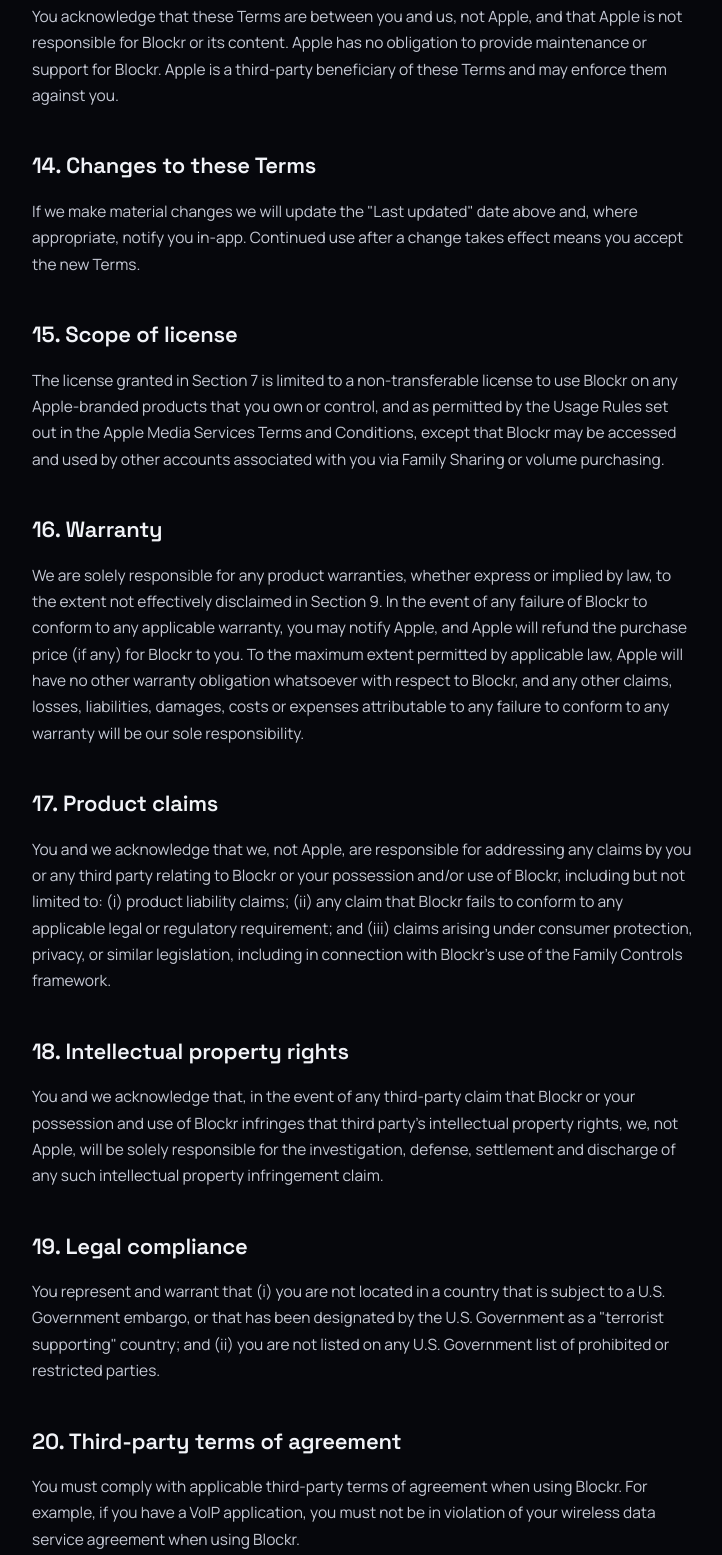
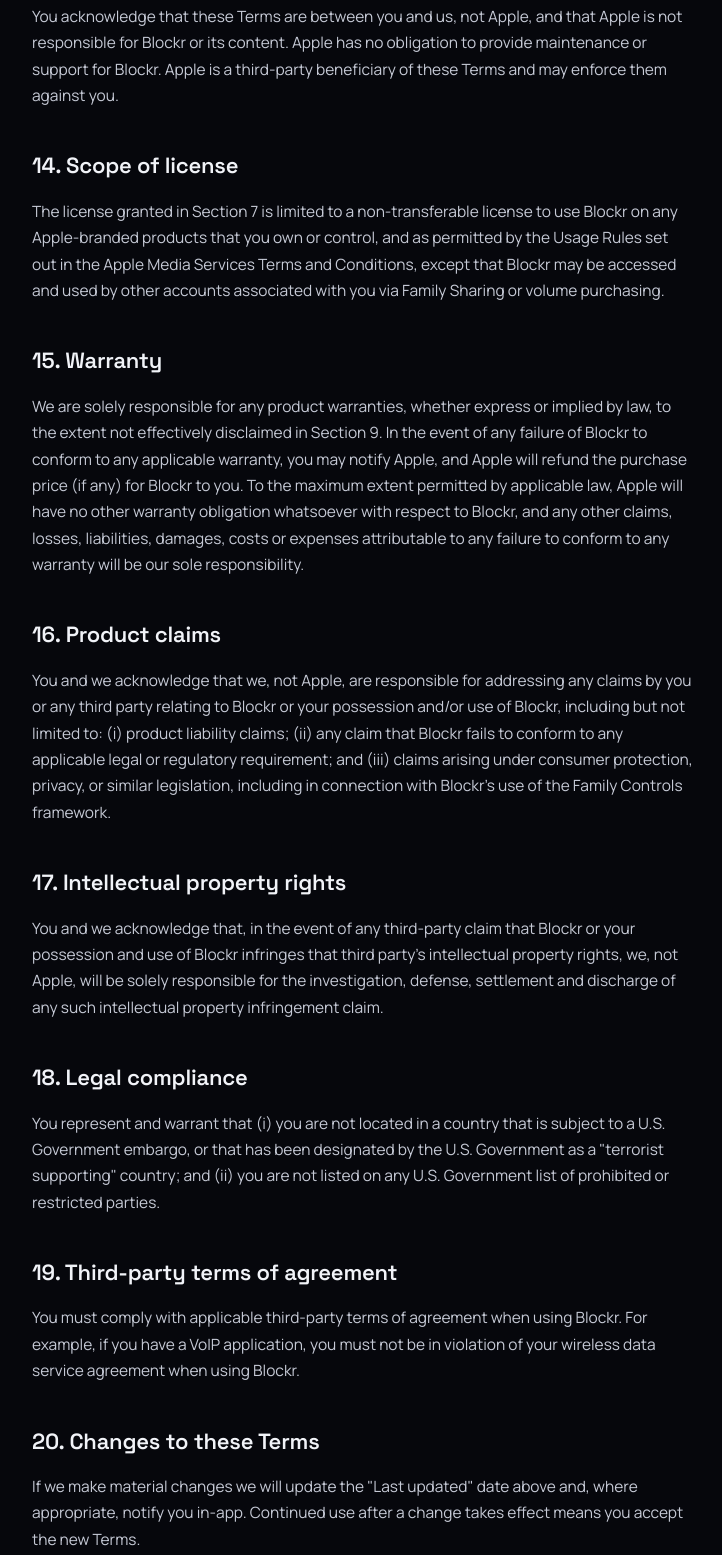
Before and after one commit to fraxille-cmyk/Blockr-Site, a plain HTML site: page terms.html in a window 1280 px wide. Shown: the part 3490-5045 px from the top of the page, without its empty margins (276-998 px from the left). Drawn offline with Linux system fonts and the light colour scheme.

Commit message:
Move 'Changes to these Terms' to end of ToS
Groups the Apple EULA clauses (§§14–19) right after Apple-specific
terms and lets the meta-clause about future amendments close out the
document at §20, immediately before Contact.

```diff
--- a/terms.html
+++ b/terms.html
@@ -89,26 +89,26 @@
     <h2>13. Apple-specific terms</h2>
     <p>You acknowledge that these Terms are between you and us, not Apple, and that Apple is not responsible for Blockr or its content. Apple has no obligation to provide maintenance or support for Blockr. Apple is a third-party beneficiary of these Terms and may enforce them against you.</p>
 
-    <h2>14. Changes to these Terms</h2>
-    <p>If we make material changes we will update the "Last updated" date above and, where appropriate, notify you in-app. Continued use after a change takes effect means you accept the new Terms.</p>
-
-    <h2>15. Scope of license</h2>
+    <h2>14. Scope of license</h2>
     <p>The license granted in Section 7 is limited to a non-transferable license to use Blockr on any Apple-branded products that you own or control, and as permitted by the Usage Rules set out in the Apple Media Services Terms and Conditions, except that Blockr may be accessed and used by other accounts associated with you via Family Sharing or volume purchasing.</p>
 
-    <h2>16. Warranty</h2>
+    <h2>15. Warranty</h2>
     <p>We are solely responsible for any product warranties, whether express or implied by law, to the extent not effectively disclaimed in Section 9. In the event of any failure of Blockr to conform to any applicable warranty, you may notify Apple, and Apple will refund the purchase price (if any) for Blockr to you. To the maximum extent permitted by applicable law, Apple will have no other warranty obligation whatsoever with respect to Blockr, and any other claims, losses, liabilities, damages, costs or expenses attributable to any failure to conform to any warranty will be our sole responsibility.</p>
 
-    <h2>17. Product claims</h2>
+    <h2>16. Product claims</h2>
     <p>You and we acknowledge that we, not Apple, are responsible for addressing any claims by you or any third party relating to Blockr or your possession and/or use of Blockr, including but not limited to: (i) product liability claims; (ii) any claim that Blockr fails to conform to any applicable legal or regulatory requirement; and (iii) claims arising under consumer protection, privacy, or similar legislation, including in connection with Blockr's use of the Family Controls framework.</p>
 
-    <h2>18. Intellectual property rights</h2>
+    <h2>17. Intellectual property rights</h2>
     <p>You and we acknowledge that, in the event of any third-party claim that Blockr or your possession and use of Blockr infringes that third party's intellectual property rights, we, not Apple, will be solely responsible for the investigation, defense, settlement and discharge of any such intellectual property infringement claim.</p>
 
-    <h2>19. Legal compliance</h2>
+    <h2>18. Legal compliance</h2>
     <p>You represent and warrant that (i) you are not located in a country that is subject to a U.S. Government embargo, or that has been designated by the U.S. Government as a "terrorist supporting" country; and (ii) you are not listed on any U.S. Government list of prohibited or restricted parties.</p>
 
-    <h2>20. Third-party terms of agreement</h2>
+    <h2>19. Third-party terms of agreement</h2>
     <p>You must comply with applicable third-party terms of agreement when using Blockr. For example, if you have a VoIP application, you must not be in violation of your wireless data service agreement when using Blockr.</p>
+
+    <h2>20. Changes to these Terms</h2>
+    <p>If we make material changes we will update the "Last updated" date above and, where appropriate, notify you in-app. Continued use after a change takes effect means you accept the new Terms.</p>
 
     <h2>21. Contact</h2>
     <p>Email: <a href="mailto:support@scandihouse.co">support@scandihouse.co</a></p>
```
